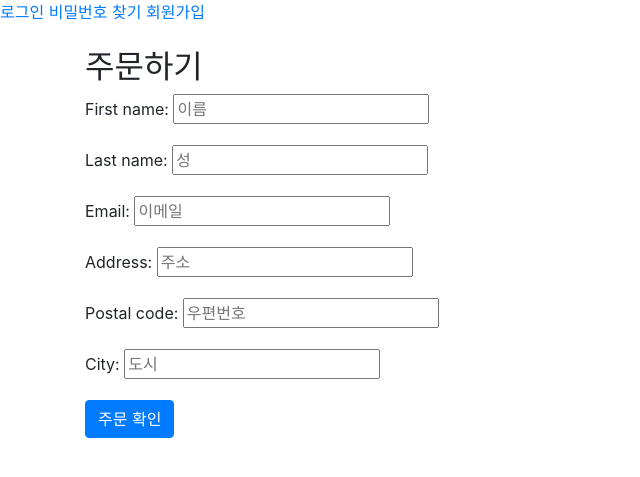
After one commit to koreabeginner96/Ecommerce, a Django app: page /order/create/ in a window 1280 px wide. The commit adds this page. Shown: the top 477 px of the page, without its empty margins (0-640 px from the left). Run offline with Django 4.2, Linux system fonts and the light colour scheme; some libraries are stand-ins or nearby versions.

Commit message:
feat: Add Order Management

```diff
--- a/e_commerce_project/e_commerce_project/urls.py
+++ b/e_commerce_project/e_commerce_project/urls.py
@@ -24,4 +24,5 @@ urlpatterns = [
     path('accounts/profile/', profile, name='profile'),  # 프로필 페이지 URL 설정
     path('password_change/', auth_views.PasswordChangeView.as_view(), name='password_change'),#URL은 Django의 기본 비밀번호 변경 뷰를 사용합니다.
     path('password_change/done/', auth_views.PasswordChangeDoneView.as_view(), name='password_change_done'),#사용자가 비밀번호를 성공적으로 변경한 후에 표시되는 페이지를 위한 URL입니다.
+    path('order/create/', views.order_create, name='order_create'),# 주문 생성 페이지 URL
 ]
--- a/e_commerce_project/shop/forms.py
+++ b/e_commerce_project/shop/forms.py
@@ -3,6 +3,8 @@ from django.contrib.auth.forms import UserCreationForm
 from django.contrib.auth.models import User
 from django.core.exceptions import ValidationError
 from .models import UserProfile
+from .models import Order
+
 
 class CustomUserCreationForm(UserCreationForm):
     email = forms.EmailField(required=True, help_text='유효한 이메일 주소를 입력하세요.')
@@ -33,3 +35,16 @@ class UserForm(forms.ModelForm):
     class Meta:
         model = User
         fields = ['first_name', 'last_name', 'email']
+
+class OrderCreateForm(forms.ModelForm):
+    class Meta:
+        model = Order
+        fields = ['first_name', 'last_name', 'email', 'address', 'postal_code', 'city']
+        widgets = {
+            'first_name': forms.TextInput(attrs={'placeholder': '이름'}),
+            'last_name': forms.TextInput(attrs={'placeholder': '성'}),
+            'email': forms.EmailInput(attrs={'placeholder': '이메일'}),
+            'address': forms.TextInput(attrs={'placeholder': '주소'}),
+            'postal_code': forms.TextInput(attrs={'placeholder': '우편번호'}),
+            'city': forms.TextInput(attrs={'placeholder': '도시'}),
+        }
--- a/e_commerce_project/shop/models.py
+++ b/e_commerce_project/shop/models.py
@@ -3,6 +3,7 @@ from django.contrib.auth.models import User
 from django.utils import timezone
 from django.db.models.signals import post_save
 from django.dispatch import receiver
+
 
 # 카테고리 모델: 제품을 분류하기 위한 모델
 class Category(models.Model):
@@ -47,3 +48,28 @@ class UserProfile(models.Model):
 def create_user_profile(sender, instance, created, **kwargs):
     if created:
         UserProfile.objects.create(user=instance)  # 새로운 User 인스턴스가 생성될 때 UserProfile도 자동 생성
+
+class Order(models.Model):
+    user = models.ForeignKey(User, on_delete=models.CASCADE)  # 주문한 사용자
+    created_at = models.DateTimeField(auto_now_add=True)  # 주문 생성 시간
+    updated_at = models.DateTimeField(auto_now=True)  # 주문 업데이트 시간
+    paid = models.BooleanField(default=False)  # 결제 여부
+    user = models.ForeignKey(User, on_delete=models.CASCADE)
+    first_name = models.CharField(max_length=50)
+    last_name = models.CharField(max_length=50)
+    email = models.EmailField()
+    address = models.CharField(max_length=250)
+    postal_code = models.CharField(max_length=20)
+    city = models.CharField(max_length=100)
+
+    def __str__(self):
+        return f'Order {self.id}'
+
+class OrderItem(models.Model):
+    order = models.ForeignKey(Order, related_name='items', on_delete=models.CASCADE)  # 해당 주문
+    product = models.ForeignKey(Product, on_delete=models.CASCADE)  # 주문한 제품
+    price = models.DecimalField(max_digits=10, decimal_places=2)  # 제품 가격
+    quantity = models.PositiveIntegerField(default=1)  # 수량
+
+    def __str__(self):
+        return str(self.id)
--- a/e_commerce_project/shop/views.py
+++ b/e_commerce_project/shop/views.py
@@ -9,6 +9,8 @@ from django.contrib.auth.decorators import login_required
 from .models import UserProfile
 from django.contrib.auth.models import User
 from .forms import UserProfileForm, UserForm
+from .models import OrderItem, Order
+from .forms import OrderCreateForm
 
 class SignUpView(generic.CreateView):
     form_class = CustomUserCreationForm  # 커스텀 회원가입 폼 지정
@@ -83,3 +85,20 @@ def profile(request):
         'user_form': user_form,
         'profile_form': profile_form
     })
+
+def order_create(request):
+    if request.method == 'POST':
+        form = OrderCreateForm(request.POST)
+        if form.is_valid():
+            order = form.save(commit=False)
+            order.user = request.user  # 주문 생성 시 사용자 할당
+            order.save()
+            # 여기서 주문 항목 생성 로직 추가
+            # 예: for item in cart:
+            #         OrderItem.objects.create(order=order, ...)
+            # 장바구니 비우기
+            # cart.clear()
+            return render(request, 'orders/created.html', {'order': order})
+    else:
+        form = OrderCreateForm()  # GET 요청시 폼 표시
+    return render(request, 'orders/create.html', {'form': form})
--- a/e_commerce_project/templates/base.html
+++ b/e_commerce_project/templates/base.html
@@ -2,6 +2,7 @@
 <html>
 <head>
     <!-- 헤더 관련 태그 -->
+    <link href="https://stackpath.bootstrapcdn.com/bootstrap/4.3.1/css/bootstrap.min.css" rel="stylesheet">
 </head>
 <body>
     <header>
--- /dev/null
+++ b/e_commerce_project/templates/orders/create.html
@@ -0,0 +1,14 @@
+{% extends 'base.html' %}
+
+{% block content %}
+<div class="container mt-4">
+    <h2>주문하기</h2>
+    <form method="post" class="form">
+        {% csrf_token %}
+        <div class="form-group">
+            {{ form.as_p }}
+        </div>
+        <button type="submit" class="btn btn-primary">주문 확인</button>
+    </form>
+</div>
+{% endblock %}
```
Also changed, not shown: e_commerce_project/shop/admin.py (+11 -0 lines), e_commerce_project/templates/orders/created.html (added, +10 -0 lines), e_commerce_project/db.sqlite3, e_commerce_project/shop/migrations/0005_order_orderitem.py (added).
